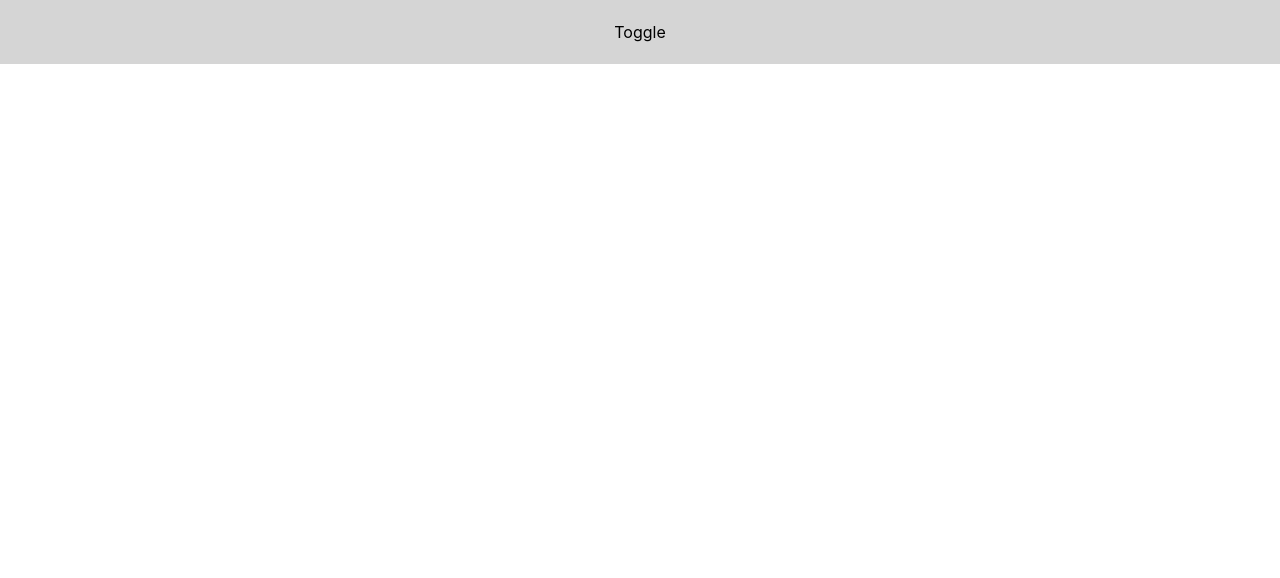
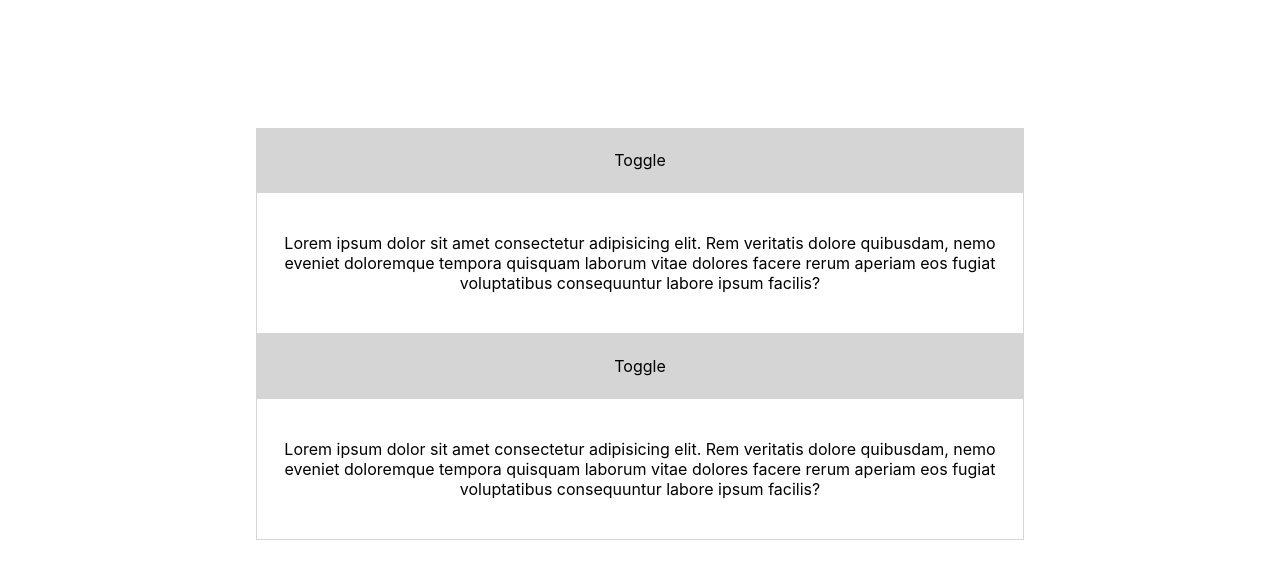
Before and after one commit to nldn/react-accordion, a React (Create React App) app: page / in a window 1280 px wide. Shown: the top 578 px of the page. Built offline with nearby package versions, Linux system fonts and the light colour scheme.

Commit message:
Add Content.

```diff
--- a/src/App.tsx
+++ b/src/App.tsx
@@ -1,10 +1,36 @@
+import styled from 'styled-components';
 import './App.css';
 import { Accordion } from './components/Accordion';
+
+const Container = styled.div`
+  display: flex;
+  justify-content: center;
+  align-items: center;
+  padding: 128px;
+`;
 
 function App() {
   return (
     <div className="App">
-      <Accordion />
+      <Container>
+        <div style={{ width: 768 }}>
+          <Accordion>
+            <div style={{ padding: 24 }}>
+              <p>
+                Lorem ipsum dolor sit amet consectetur adipisicing elit. Rem veritatis dolore quibusdam, nemo eveniet doloremque tempora quisquam laborum vitae dolores facere rerum aperiam eos fugiat voluptatibus consequuntur labore ipsum facilis?
+              </p>
+            </div>
+          </Accordion>
+
+          <Accordion>
+            <div style={{ padding: 24 }}>
+              <p>
+                Lorem ipsum dolor sit amet consectetur adipisicing elit. Rem veritatis dolore quibusdam, nemo eveniet doloremque tempora quisquam laborum vitae dolores facere rerum aperiam eos fugiat voluptatibus consequuntur labore ipsum facilis?
+              </p>
+            </div>
+          </Accordion>
+        </div>
+      </Container>
     </div>
   );
 }
--- a/src/components/Accordion/index.tsx
+++ b/src/components/Accordion/index.tsx
@@ -1,3 +1,4 @@
+import { FC } from 'react';
 import styled from 'styled-components';
 
 const Header = styled.div`
@@ -8,12 +9,19 @@ const Header = styled.div`
   background-color: #d5d5d5;
 `;
 
-export const Accordion = () => {
+const Content = styled.div`
+  border: 1px solid #d5d5d5;
+`;
+
+export const Accordion: FC = ({ children }) => {
   return (
     <div>
       <Header>
         <span>Toggle</span>
       </Header>
+      <Content>
+        {children}
+      </Content>
     </div>
   );
 };
```
Also changed, not shown: 1 other file (tests, documents, lock files or other folders).
